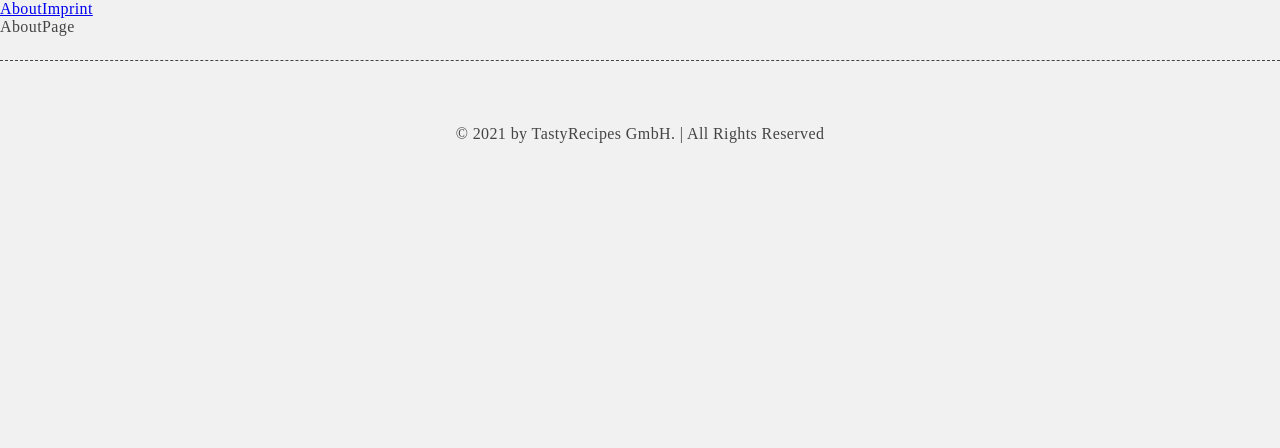
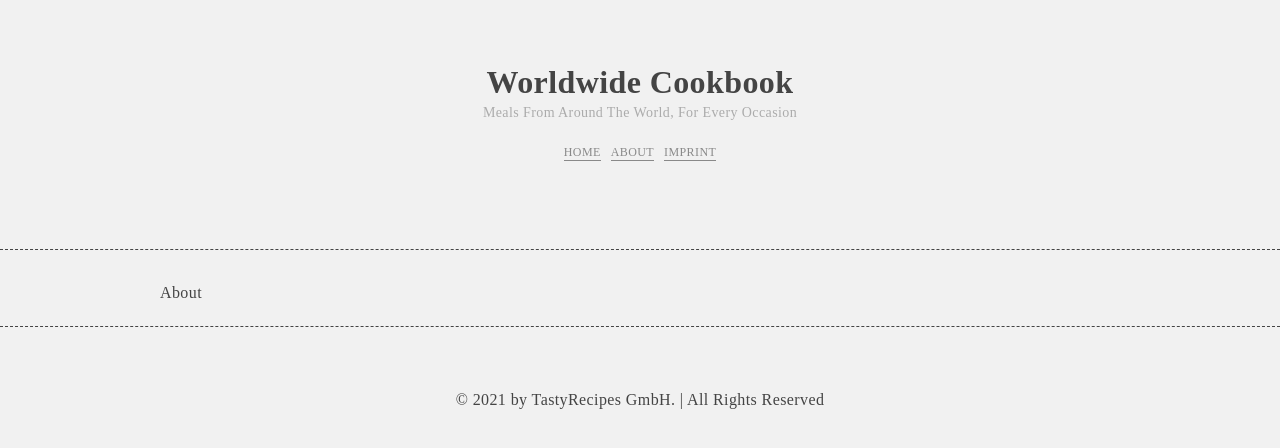
Before and after one commit to n8work/contentful-cookbook, a React (Create React App) app: page /about in a window 1280 px wide. Shown: the top 448 px of the page. Built offline with nearby package versions, Linux system fonts and the light colour scheme.

Commit message:
Some more routing, styling

```diff
--- a/src/assets/styles.css
+++ b/src/assets/styles.css
@@ -41,6 +41,19 @@ article.page {
   gap: 2.4rem;
 }
 
+.btn {
+  text-decoration: none;
+  color: var(--dark-muted);
+  border-bottom: 1px solid var(--dark-muted);
+  transition: all 0.3s;
+  font-size: 1.2rem;
+  text-transform: uppercase;
+}
+
+.btn:hover {
+  border-bottom: 1px solid #00000000;
+}
+
 /* UTILITY */
 
 .container {
@@ -56,19 +69,26 @@ article.page {
 
 header {
   padding: 6.4rem 0;
-  margin-bottom: 2.4rem !important;
+  margin-bottom: 3.4rem !important;
   border-bottom: 1px dashed var(--dark);
   text-align: center;
 }
 
+header > h1 {
+  margin-bottom: 0.4rem;
+}
+
 header > .tagline {
+  font-size: 1.4rem;
   text-transform: capitalize;
   opacity: 0.4;
 }
 
-header ul {
+header nav {
   display: flex;
-  gap: 2rem;
+  justify-content: center;
+  margin: 2.4rem;
+  gap: 1rem;
 }
 
 /* HOME PAGE */
--- a/src/components/Header.jsx
+++ b/src/components/Header.jsx
@@ -1,24 +1,22 @@
 import * as React from 'react';
 import { NavLink } from 'react-router-dom';
 
-
 export default function Header() {
   return (
-    <nav>
-      <NavLink to="/about">About</NavLink>
-      <NavLink to="/imprint">Imprint</NavLink>
-    </nav>
+    <header className="header">
+      <h1>Worldwide Cookbook</h1>
+      <p className="tagline">Meals from around the world, for every occasion</p>
+      <nav>
+        <NavLink className="btn" to="/">
+          Home
+        </NavLink>
+        <NavLink className="btn" to="/about">
+          About
+        </NavLink>
+        <NavLink className="btn" to="/imprint">
+          Imprint
+        </NavLink>
+      </nav>
+    </header>
   );
-
-  // <header className="header">
-  //   <h1>Worldwide Cookbook</h1>
-  //   <p className="tagline">Meals from around the world, for every occasion</p>
-  //   <nav>
-  //     <ul>
-  //       <l
-  //       <li>Imprint</li>
-  //       <li>Users</li>
-  //     </ul>
-  //   </nav>
-  // </header>
 }
--- a/src/components/pages/AboutPage.jsx
+++ b/src/components/pages/AboutPage.jsx
@@ -1,9 +1,3 @@
 export default function AboutPage() {
-
-    return (
-      <div className="imprint">
-         AboutPage
-      </div>
-    )
-
+  return <article className="page about">About</article>;
 }
--- a/src/components/pages/ImprintPage.jsx
+++ b/src/components/pages/ImprintPage.jsx
@@ -1,3 +1,3 @@
 export default function ImprintPage() {
-  return <article className="imprint">Imprint</article>;
+  return <article className="page imprint">Imprint</article>;
 }
--- a/src/index.js
+++ b/src/index.js
@@ -8,6 +8,7 @@ import AboutPage from './components/pages/AboutPage';
 import ErrorPage from './components/pages/ErrorPage';
 import HomePage from './components/pages/HomePage';
 import ImprintPage from './components/pages/ImprintPage';
+import RecipePage from './components/pages/RecipePage';
 
 render(
   <>
@@ -15,6 +16,7 @@ render(
       <Header />
       <Routes>
         <Route path="/" element={<HomePage />} />
+        <Route path="/recipe/:id" element={<RecipePage />} />
         <Route path="/about" element={<AboutPage />} />
         <Route path="/imprint" element={<ImprintPage />} />
         <Route path="*" element={<ErrorPage />} />
```
